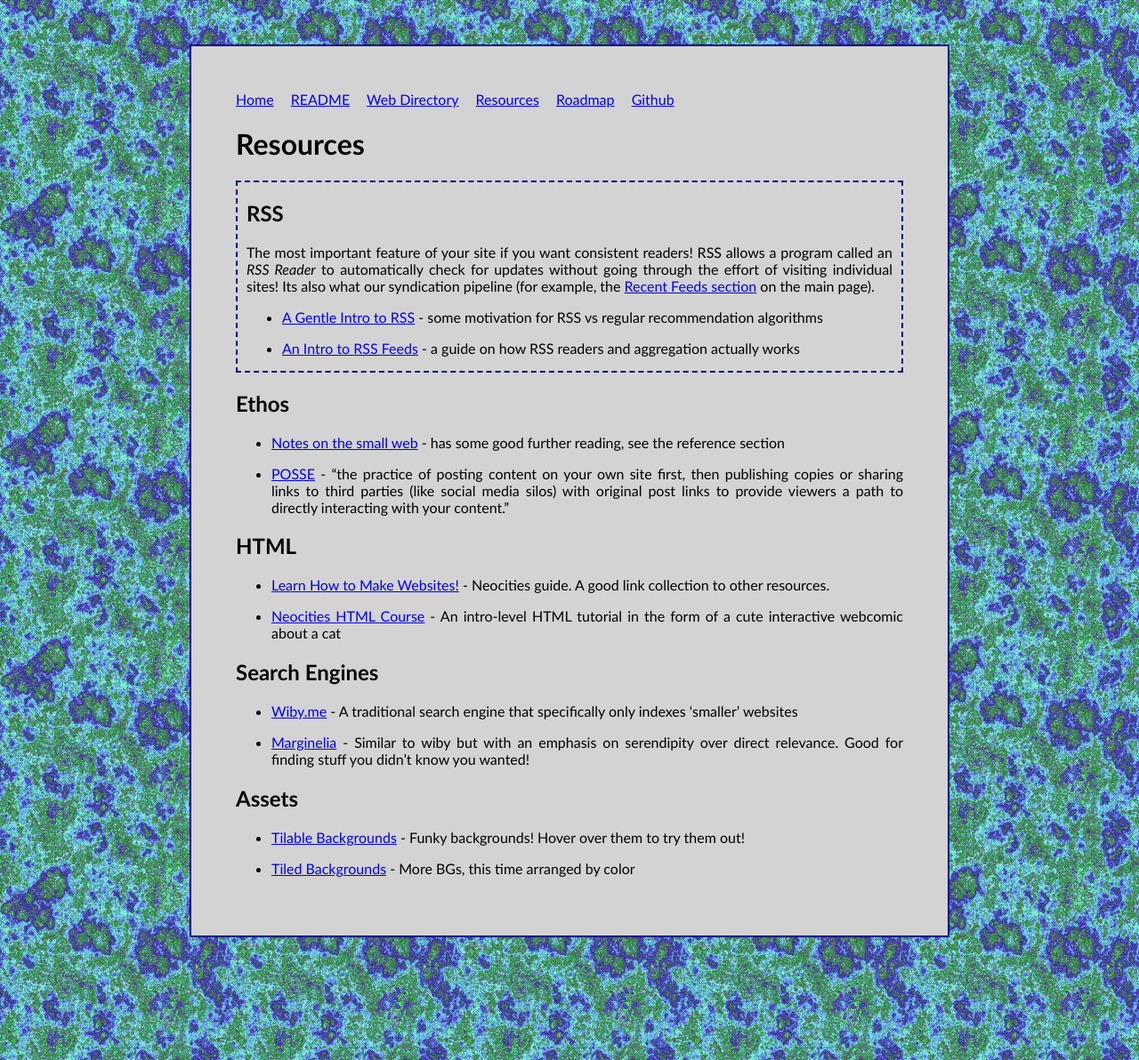
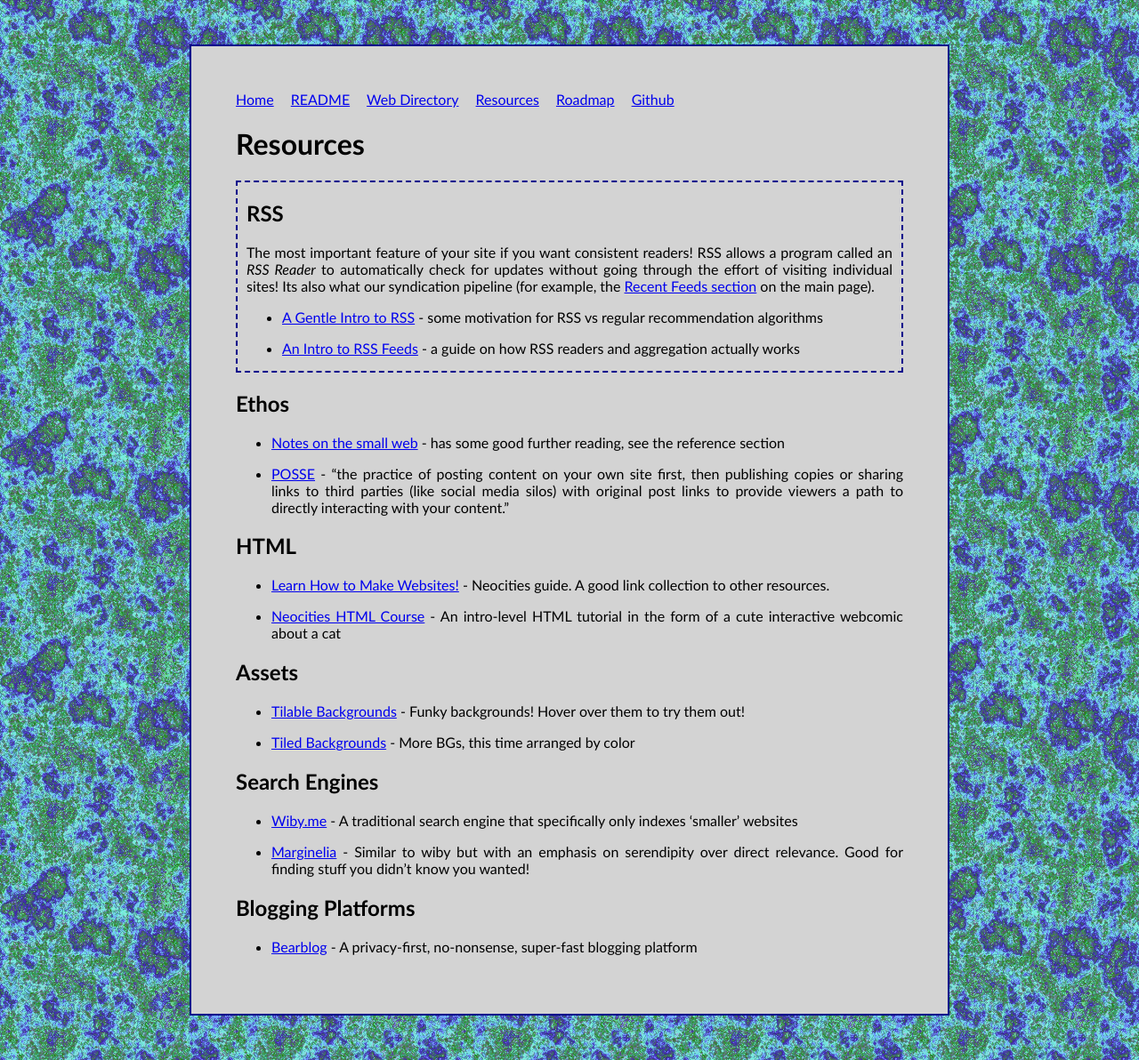
Before and after one commit to uoftwebloggingclub/uoftwebloggingclub.neocities.org, a Jekyll site: the page built from resources.md, in a window 1280 px wide. Shown: the whole page at 89% size. Built offline with Jekyll 4.4.1, drawn with Linux system fonts in a browser that asks for light colours; our own code applies the rules of GitHub Pages for plain Markdown files.

Commit message:
Add "Blogging Platforms" section

```diff
--- a/resources.md
+++ b/resources.md
@@ -29,14 +29,18 @@
 
 - [Neocities HTML Course](https://neocities.org/tutorial/html/1) - An intro-level HTML tutorial in the form of a cute interactive webcomic about a cat
 
+## Assets
+
+- [Tilable Backgrounds](https://bettysgraphics.neocities.org/backgrounds) - Funky backgrounds! Hover over them to try them out!
+
+- [Tiled Backgrounds](https://goblin-heart.net/sadgrl/webmastery/downloads/tiledbgs) - More BGs, this time arranged by color
+
 ## Search Engines
 
 - [Wiby.me](https://wiby.me/) - A traditional search engine that specifically only indexes 'smaller' websites
 
 - [Marginelia]( https://search.marginalia.nu/) - Similar to wiby but with an emphasis on serendipity over direct relevance. Good for finding stuff you didn't know you wanted!
 
-## Assets
+## Blogging Platforms
 
-- [Tilable Backgrounds](https://bettysgraphics.neocities.org/backgrounds) - Funky backgrounds! Hover over them to try them out!
-
-- [Tiled Backgrounds](https://goblin-heart.net/sadgrl/webmastery/downloads/tiledbgs) - More BGs, this time arranged by color
+- [Bearblog](https://bearblog.dev/) - A privacy-first, no-nonsense, super-fast blogging platform
```
